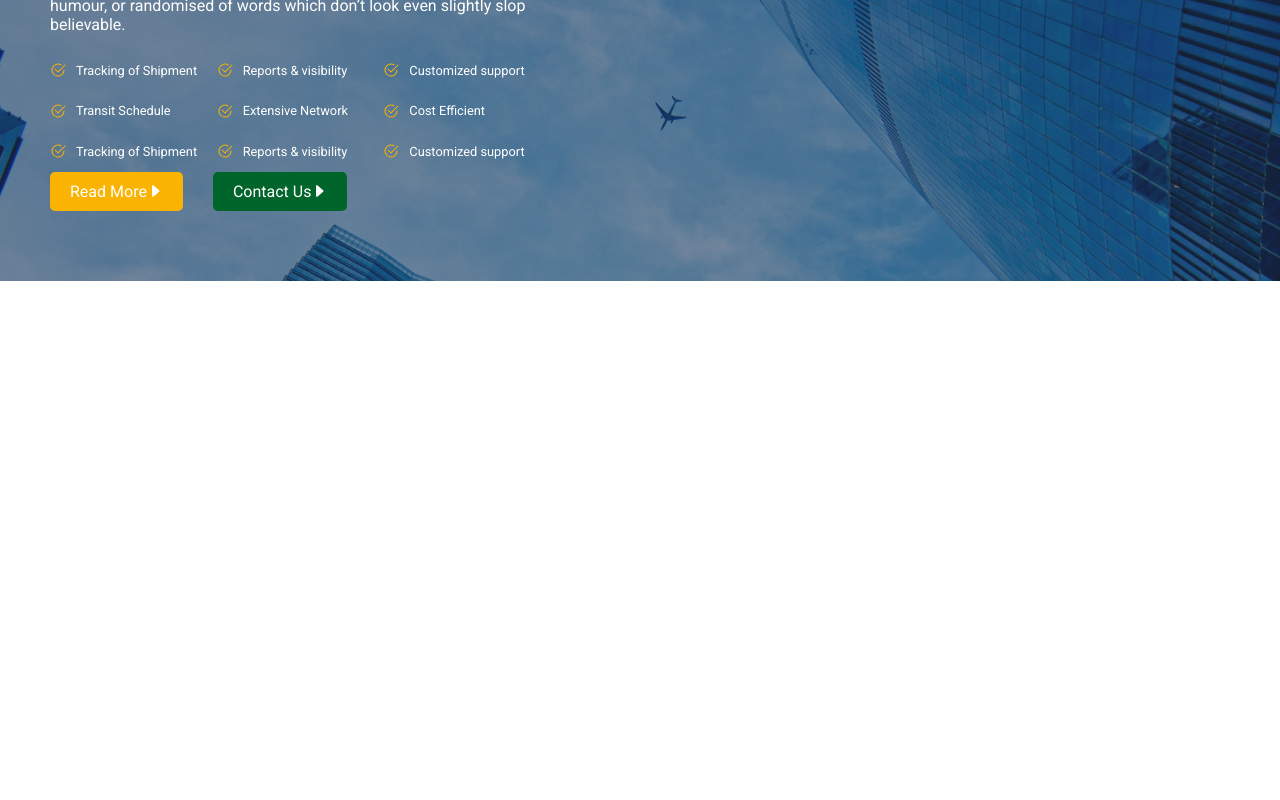
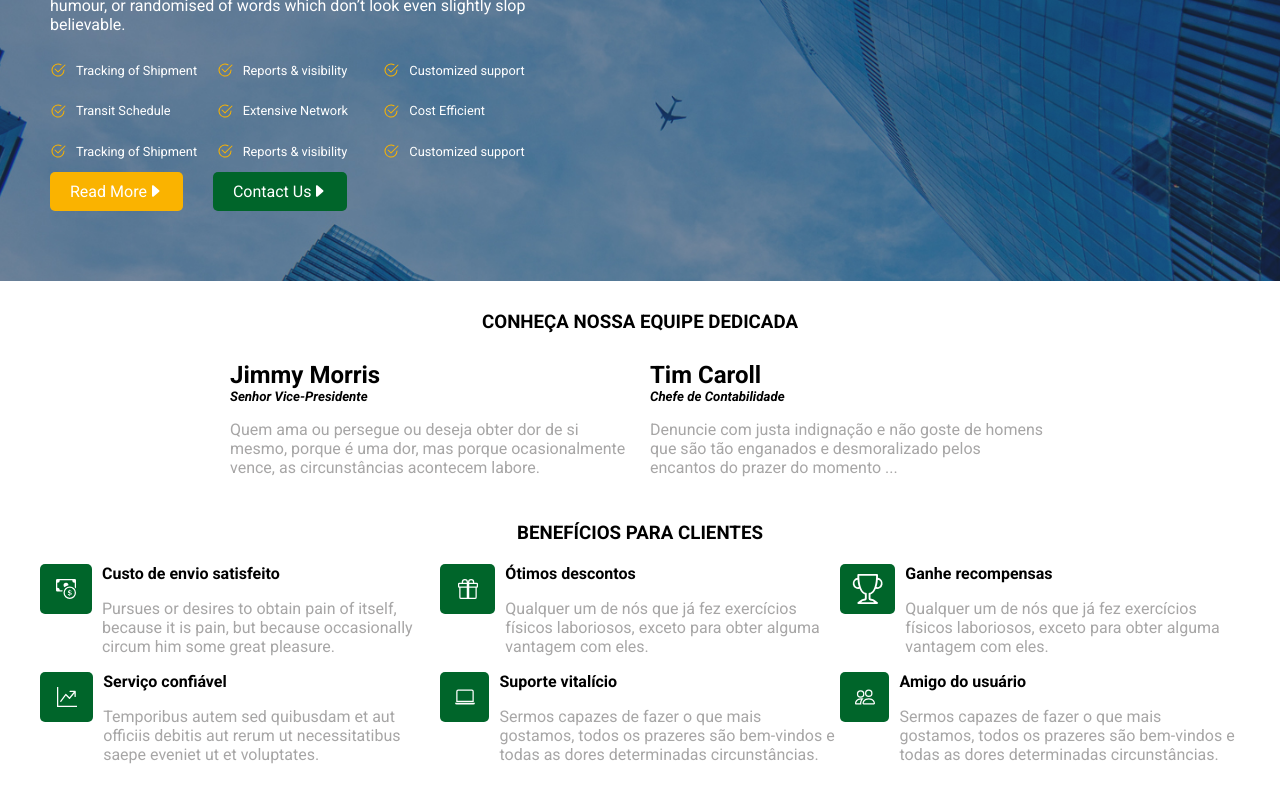
Before and after one commit to arielsardinha/rio-sul, a Next.js app: page / in a window 1280 px wide. Shown: the part 2466-3266 px from the top of the page. Before the commit the page ends 2777 px from the top, so only its background shows below. Built offline with nearby package versions, Linux system fonts and the light colour scheme.

Commit message:
finalizando a sessao 5

```diff
--- a/src/pages/index.tsx
+++ b/src/pages/index.tsx
@@ -4,6 +4,7 @@ import SectionOne from "@partials/sections/section1/section1";
 import SectionTwo from "@partials/sections/section2/section2";
 import SectionThree from "@partials/sections/section3/section3";
 import SectionFour from "@partials/sections/section4/section4";
+import SectionFive from "@partials/sections/section5/section5";
 
 export default function Home() {
   return (
@@ -15,6 +16,7 @@ export default function Home() {
         <SectionTwo />
         <SectionThree />
         <SectionFour />
+        <SectionFive />
       </main>
     </>
   );
--- a/src/ui/components/informationSections/sessao2/companyDetails.tsx
+++ b/src/ui/components/informationSections/sessao2/companyDetails.tsx
@@ -62,7 +62,7 @@ const CompanyValues = () => {
             <p>Commitment</p>
           </li>
         </ul>
-        <Inform type={active} />
+        <Inform type={active.toString()} />
       </div>
     </aside>
   );
--- a/src/ui/partials/sections/section4/section4.scss
+++ b/src/ui/partials/sections/section4/section4.scss
@@ -0,0 +1,25 @@
+.box-sessaoFour {
+  text-align: center;
+  .box-grid {
+    display: flex;
+    justify-content: center;
+    & > div {
+      text-align: left;
+      max-width: 400px;
+      margin: 10px;
+      h5,
+      h4 {
+        margin: 0;
+      }
+      h4{
+          font-size: 1.5em;
+      }
+      h5 {
+        font-style: italic;
+      }
+      p {
+        color: var(--text-grey-2);
+      }
+    }
+  }
+}
--- a/src/ui/partials/sections/section4/section4.tsx
+++ b/src/ui/partials/sections/section4/section4.tsx
@@ -1,4 +1,32 @@
-const SectionFour = () =>(
-    <div></div>
-)
-export default SectionFour
+const SectionFour = () => (
+  <section className="box-sessaoFour">
+    <h3>CONHEÇA NOSSA EQUIPE DEDICADA</h3>
+    <div className="box-grid">
+      <AsideJimmy />
+      <Tim />
+    </div>
+  </section>
+);
+export default SectionFour;
+
+const AsideJimmy = () => (
+  <div>
+    <h4>Jimmy Morris</h4>
+    <h5>Senhor Vice-Presidente</h5>
+    <p data-aos="fade-up">
+      Quem ama ou persegue ou deseja obter dor de si mesmo, porque é uma dor,
+      mas porque ocasionalmente vence, as circunstâncias acontecem labore.
+    </p>
+  </div>
+);
+
+const Tim = () => (
+  <div>
+    <h4>Tim Caroll</h4>
+    <h5>Chefe de Contabilidade</h5>
+    <p data-aos="fade-up">
+      Denuncie com justa indignação e não goste de homens que são tão enganados
+      e desmoralizado pelos encantos do prazer do momento ...
+    </p>
+  </div>
+);
--- /dev/null
+++ b/src/ui/partials/sections/section5/section5.scss
@@ -0,0 +1,56 @@
+.box-sectionFive {
+  h3 {
+    text-align: center;
+  }
+  .grid-texts {
+    display: grid;
+    justify-content: center;
+    margin: 20px;
+    grid-template-columns: repeat(3, minmax(200px, 400px));
+    & > div {
+      display: flex;
+      &:hover {
+        div:first-of-type {
+          background-color: var(--color-primary);
+        }
+      }
+      svg {
+        color: var(--text-white);
+      }
+      div:first-of-type {
+        transition: background-color 0.5s;
+        margin-right: 10px;
+        display: flex;
+        align-items: center;
+        justify-content: center;
+        width: 100px;
+        height: 50px;
+        padding: 10px;
+        border-radius: 5px;
+        background-color: var(--color-secondary);
+      }
+      p {
+        color: var(--text-grey-2);
+      }
+      h4 {
+        margin: 0;
+      }
+    }
+  }
+}
+
+@media (max-width: 900px) {
+  .box-sectionFive {
+    .grid-texts {
+      grid-template-columns: repeat(2, minmax(200px, 400px));
+    }
+  }
+}
+
+@media (max-width: 500px) {
+    .box-sectionFive {
+      .grid-texts {
+        grid-template-columns: repeat(1, minmax(200px, 400px));
+      }
+    }
+  }
--- /dev/null
+++ b/src/ui/partials/sections/section5/section5.tsx
@@ -0,0 +1,154 @@
+const SectionFive = () => (
+  <section className="box-sectionFive">
+    <h3>BENEFÍCIOS PARA CLIENTES</h3>
+    <div className="grid-texts">
+      <div>
+        <div>
+          <svg
+            xmlns="http://www.w3.org/2000/svg"
+            width="20"
+            height="20"
+            fill="currentColor"
+            className="bi bi-cash-coin"
+            viewBox="0 0 16 16"
+            data-aos="fade-up"
+          >
+            <path
+              fillRule="evenodd"
+              d="M11 15a4 4 0 1 0 0-8 4 4 0 0 0 0 8zm5-4a5 5 0 1 1-10 0 5 5 0 0 1 10 0z"
+            />
+            <path d="M9.438 11.944c.047.596.518 1.06 1.363 1.116v.44h.375v-.443c.875-.061 1.386-.529 1.386-1.207 0-.618-.39-.936-1.09-1.1l-.296-.07v-1.2c.376.043.614.248.671.532h.658c-.047-.575-.54-1.024-1.329-1.073V8.5h-.375v.45c-.747.073-1.255.522-1.255 1.158 0 .562.378.92 1.007 1.066l.248.061v1.272c-.384-.058-.639-.27-.696-.563h-.668zm1.36-1.354c-.369-.085-.569-.26-.569-.522 0-.294.216-.514.572-.578v1.1h-.003zm.432.746c.449.104.655.272.655.569 0 .339-.257.571-.709.614v-1.195l.054.012z" />
+            <path d="M1 0a1 1 0 0 0-1 1v8a1 1 0 0 0 1 1h4.083c.058-.344.145-.678.258-1H3a2 2 0 0 0-2-2V3a2 2 0 0 0 2-2h10a2 2 0 0 0 2 2v3.528c.38.34.717.728 1 1.154V1a1 1 0 0 0-1-1H1z" />
+            <path d="M9.998 5.083 10 5a2 2 0 1 0-3.132 1.65 5.982 5.982 0 0 1 3.13-1.567z" />
+          </svg>
+        </div>
+        <div>
+          <h4>Custo de envio satisfeito</h4>
+          <p>
+            Pursues or desires to obtain pain of itself, because it is pain, but
+            because occasionally circum him some great pleasure.
+          </p>
+        </div>
+      </div>
+
+      <div>
+        <div>
+          <svg
+            xmlns="http://www.w3.org/2000/svg"
+            width="20"
+            height="20"
+            fill="currentColor"
+            className="bi bi-gift"
+            viewBox="0 0 16 16"
+            data-aos="fade-up"
+          >
+            <path d="M3 2.5a2.5 2.5 0 0 1 5 0 2.5 2.5 0 0 1 5 0v.006c0 .07 0 .27-.038.494H15a1 1 0 0 1 1 1v2a1 1 0 0 1-1 1v7.5a1.5 1.5 0 0 1-1.5 1.5h-11A1.5 1.5 0 0 1 1 14.5V7a1 1 0 0 1-1-1V4a1 1 0 0 1 1-1h2.038A2.968 2.968 0 0 1 3 2.506V2.5zm1.068.5H7v-.5a1.5 1.5 0 1 0-3 0c0 .085.002.274.045.43a.522.522 0 0 0 .023.07zM9 3h2.932a.56.56 0 0 0 .023-.07c.043-.156.045-.345.045-.43a1.5 1.5 0 0 0-3 0V3zM1 4v2h6V4H1zm8 0v2h6V4H9zm5 3H9v8h4.5a.5.5 0 0 0 .5-.5V7zm-7 8V7H2v7.5a.5.5 0 0 0 .5.5H7z" />
+          </svg>
+        </div>
+        <div>
+          <h4>Ótimos descontos</h4>
+          <p>
+            Qualquer um de nós que já fez exercícios físicos laboriosos, exceto
+            para obter alguma vantagem com eles.
+          </p>
+        </div>
+      </div>
+
+      <div>
+        <div>
+          <svg
+            xmlns="http://www.w3.org/2000/svg"
+            width="20F"
+            height="20F"
+            fill="currentColor"
+            className="bi bi-trophy"
+            viewBox="0 0 16 16"
+            data-aos="fade-up"
+          >
+            <path d="M2.5.5A.5.5 0 0 1 3 0h10a.5.5 0 0 1 .5.5c0 .538-.012 1.05-.034 1.536a3 3 0 1 1-1.133 5.89c-.79 1.865-1.878 2.777-2.833 3.011v2.173l1.425.356c.194.048.377.135.537.255L13.3 15.1a.5.5 0 0 1-.3.9H3a.5.5 0 0 1-.3-.9l1.838-1.379c.16-.12.343-.207.537-.255L6.5 13.11v-2.173c-.955-.234-2.043-1.146-2.833-3.012a3 3 0 1 1-1.132-5.89A33.076 33.076 0 0 1 2.5.5zm.099 2.54a2 2 0 0 0 .72 3.935c-.333-1.05-.588-2.346-.72-3.935zm10.083 3.935a2 2 0 0 0 .72-3.935c-.133 1.59-.388 2.885-.72 3.935zM3.504 1c.007.517.026 1.006.056 1.469.13 2.028.457 3.546.87 4.667C5.294 9.48 6.484 10 7 10a.5.5 0 0 1 .5.5v2.61a1 1 0 0 1-.757.97l-1.426.356a.5.5 0 0 0-.179.085L4.5 15h7l-.638-.479a.501.501 0 0 0-.18-.085l-1.425-.356a1 1 0 0 1-.757-.97V10.5A.5.5 0 0 1 9 10c.516 0 1.706-.52 2.57-2.864.413-1.12.74-2.64.87-4.667.03-.463.049-.952.056-1.469H3.504z" />
+          </svg>
+        </div>
+        <div>
+          <h4>Ganhe recompensas</h4>
+          <p>
+            Qualquer um de nós que já fez exercícios físicos laboriosos, exceto
+            para obter alguma vantagem com eles.
+          </p>
+        </div>
+      </div>
+
+      <div>
+        <div>
+          <svg
+            xmlns="http://www.w3.org/2000/svg"
+            width="20"
+            height="20"
+            fill="currentColor"
+            className="bi bi-graph-up-arrow"
+            viewBox="0 0 16 16"
+            data-aos="fade-up"
+          >
+            <path
+              fillRule="evenodd"
+              d="M0 0h1v15h15v1H0V0Zm10 3.5a.5.5 0 0 1 .5-.5h4a.5.5 0 0 1 .5.5v4a.5.5 0 0 1-1 0V4.9l-3.613 4.417a.5.5 0 0 1-.74.037L7.06 6.767l-3.656 5.027a.5.5 0 0 1-.808-.588l4-5.5a.5.5 0 0 1 .758-.06l2.609 2.61L13.445 4H10.5a.5.5 0 0 1-.5-.5Z"
+            />
+          </svg>
+        </div>
+        <div>
+          <h4>Serviço confiável</h4>
+          <p>
+            Temporibus autem sed quibusdam et aut officiis debitis aut rerum ut
+            necessitatibus saepe eveniet ut et voluptates.
+          </p>
+        </div>
+      </div>
+
+      <div>
+        <div>
+          <svg
+            xmlns="http://www.w3.org/2000/svg"
+            width="20"
+            height="20"
+            fill="currentColor"
+            className="bi bi-laptop"
+            viewBox="0 0 16 16"
+            data-aos="fade-up"
+          >
+            <path d="M13.5 3a.5.5 0 0 1 .5.5V11H2V3.5a.5.5 0 0 1 .5-.5h11zm-11-1A1.5 1.5 0 0 0 1 3.5V12h14V3.5A1.5 1.5 0 0 0 13.5 2h-11zM0 12.5h16a1.5 1.5 0 0 1-1.5 1.5h-13A1.5 1.5 0 0 1 0 12.5z" />
+          </svg>
+        </div>
+        <div>
+          <h4>Suporte vitalício</h4>
+          <p>
+            Sermos capazes de fazer o que mais gostamos, todos os prazeres são
+            bem-vindos e todas as dores determinadas circunstâncias.
+          </p>
+        </div>
+      </div>
+
+      <div>
+        <div>
+          <svg
+            xmlns="http://www.w3.org/2000/svg"
+            width="20"
+            height="20"
+            fill="currentColor"
+            className="bi bi-people"
+            viewBox="0 0 16 16"
+            data-aos="fade-up"
+          >
+            <path d="M15 14s1 0 1-1-1-4-5-4-5 3-5 4 1 1 1 1h8zm-7.978-1A.261.261 0 0 1 7 12.996c.001-.264.167-1.03.76-1.72C8.312 10.629 9.282 10 11 10c1.717 0 2.687.63 3.24 1.276.593.69.758 1.457.76 1.72l-.008.002a.274.274 0 0 1-.014.002H7.022zM11 7a2 2 0 1 0 0-4 2 2 0 0 0 0 4zm3-2a3 3 0 1 1-6 0 3 3 0 0 1 6 0zM6.936 9.28a5.88 5.88 0 0 0-1.23-.247A7.35 7.35 0 0 0 5 9c-4 0-5 3-5 4 0 .667.333 1 1 1h4.216A2.238 2.238 0 0 1 5 13c0-1.01.377-2.042 1.09-2.904.243-.294.526-.569.846-.816zM4.92 10A5.493 5.493 0 0 0 4 13H1c0-.26.164-1.03.76-1.724.545-.636 1.492-1.256 3.16-1.275zM1.5 5.5a3 3 0 1 1 6 0 3 3 0 0 1-6 0zm3-2a2 2 0 1 0 0 4 2 2 0 0 0 0-4z" />
+          </svg>
+        </div>
+        <div>
+          <h4>Amigo do usuário</h4>
+          <p>
+            Sermos capazes de fazer o que mais gostamos, todos os prazeres são
+            bem-vindos e todas as dores determinadas circunstâncias.
+          </p>
+        </div>
+      </div>
+    </div>
+  </section>
+);
+export default SectionFive;
--- a/src/ui/styles/globals.scss
+++ b/src/ui/styles/globals.scss
@@ -154,3 +154,5 @@ section {
 @import "../components/informationSections/sessao2/companyDeails.scss";
 @import "../components/informationSections/sessao2/testimonials.scss";
 @import "../partials/sections/section3/section3.scss";
+@import "../partials/sections/section4/section4.scss";
+@import "../partials/sections/section5/section5.scss";
```
